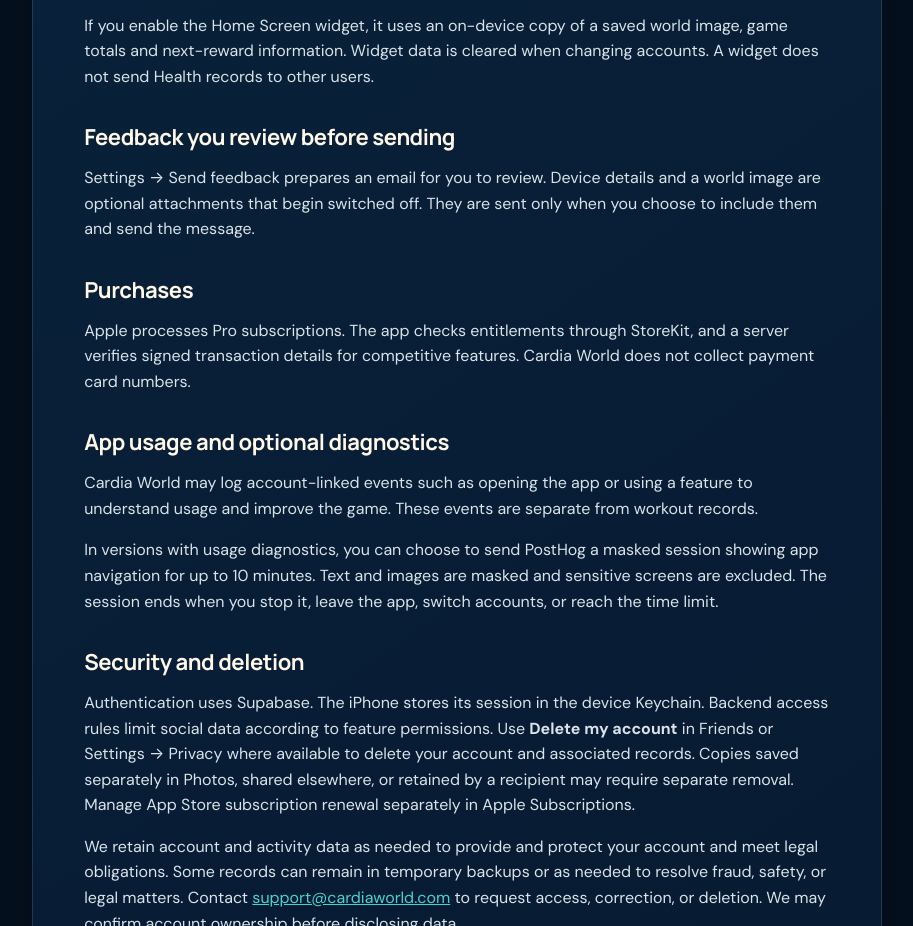
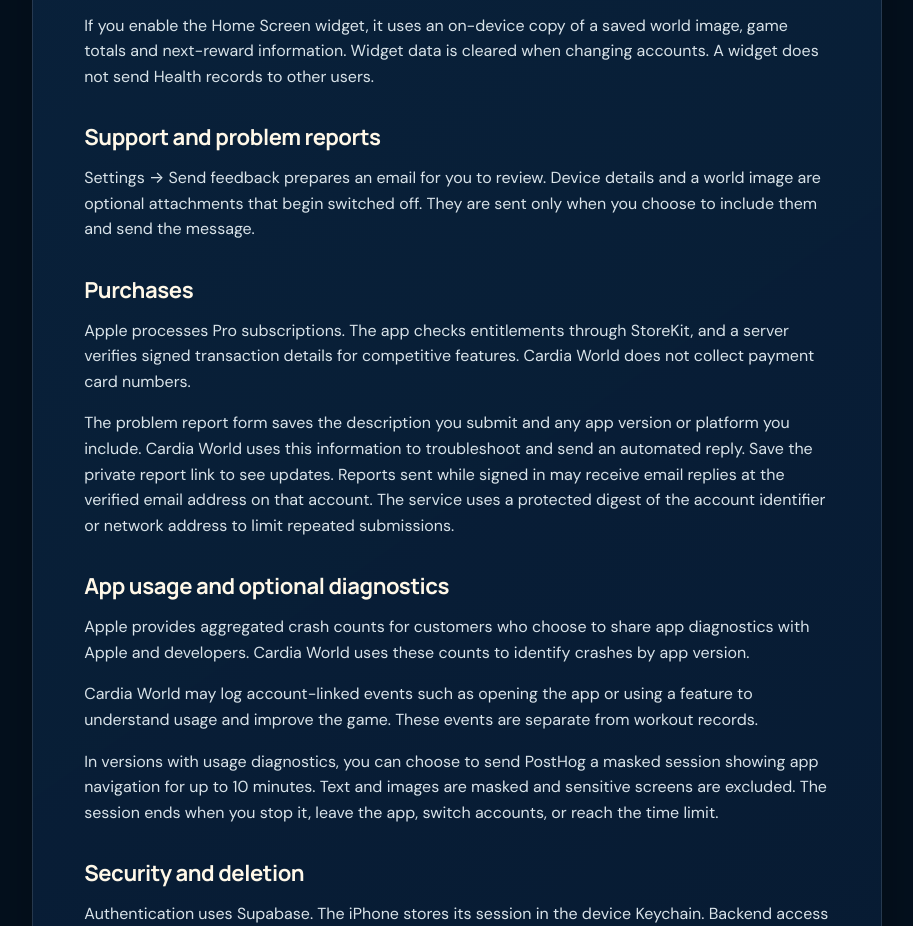
Before and after one commit to 62brmvnb4p-coder/cardiaworld-site, a plain HTML site: page privacy/index.html in a window 1280 px wide. Shown: the part 2126-3052 px from the top of the page, without its empty margins (183-1096 px from the left). Drawn offline with Linux system fonts and the light colour scheme.

Commit message:
Link Cardia World Support to the automatic report form

```diff
--- a/privacy/index.html
+++ b/privacy/index.html
@@ -42,12 +42,14 @@
         <h2>Invitations, community activity and widgets</h2>
         <p>Friend and Battle invitation links use a code or identifier to carry an invitation into the app. We use invitation and acceptance status and, for friendship rewards, qualifying game-day counts. Anyone you forward a link to may be able to open it. Community builds show combined in-game contributions. Cardia World may send account and game messages through its email or notification providers. Recurring progress emails, where available, include a way to unsubscribe.</p>
         <p>If you enable the Home Screen widget, it uses an on-device copy of a saved world image, game totals and next-reward information. Widget data is cleared when changing accounts. A widget does not send Health records to other users.</p>
-        <h2>Feedback you review before sending</h2>
+        <h2>Support and problem reports</h2>
         <p>Settings → Send feedback prepares an email for you to review. Device details and a world image are optional attachments that begin switched off. They are sent only when you choose to include them and send the message.</p>
 
         <h2>Purchases</h2>
         <p>Apple processes Pro subscriptions. The app checks entitlements through StoreKit, and a server verifies signed transaction details for competitive features. Cardia World does not collect payment card numbers.</p>
+        <p>The problem report form saves the description you submit and any app version or platform you include. Cardia World uses this information to troubleshoot and send an automated reply. Save the private report link to see updates. Reports sent while signed in may receive email replies at the verified email address on that account. The service uses a protected digest of the account identifier or network address to limit repeated submissions.</p>
         <h2>App usage and optional diagnostics</h2>
+        <p>Apple provides aggregated crash counts for customers who choose to share app diagnostics with Apple and developers. Cardia World uses these counts to identify crashes by app version.</p>
         <p>Cardia World may log account-linked events such as opening the app or using a feature to understand usage and improve the game. These events are separate from workout records.</p>
         <p>In versions with usage diagnostics, you can choose to send PostHog a masked session showing app navigation for up to 10 minutes. Text and images are masked and sensitive screens are excluded. The session ends when you stop it, leave the app, switch accounts, or reach the time limit.</p>
         <h2>Security and deletion</h2>
```
Also changed, not shown: support/index.html (+2 -2 lines).
